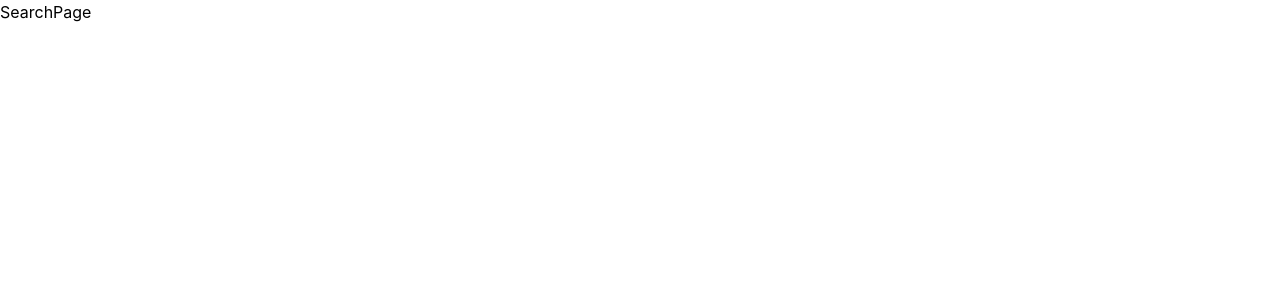
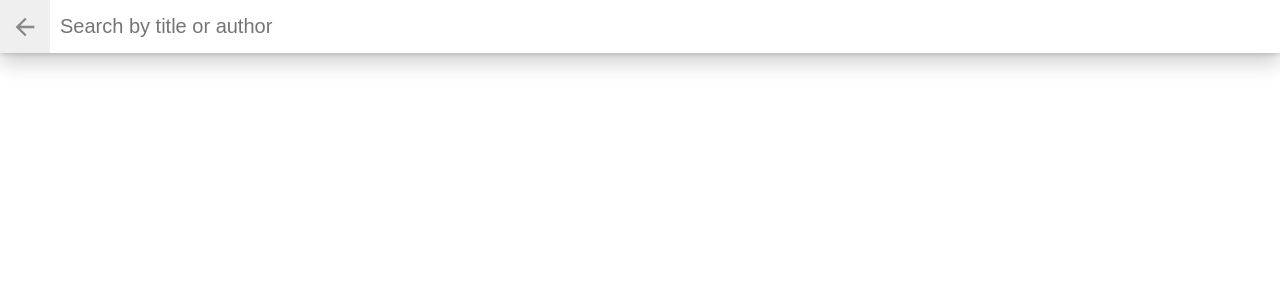
Before and after one commit to RehamMuhammad/My-Reads-React, a React (Create React App) app: page /search in a window 1280 px wide. Shown: the top 300 px of the page. Built offline with nearby package versions, Linux system fonts and the light colour scheme.

Commit message:
Add Search input component

```diff
--- a/src/App.css
+++ b/src/App.css
@@ -112,6 +112,8 @@ body, .app {
   font-size: 0;
   border: none;
   outline: none;
+  cursor: pointer;
+
 }
 
 button:active {
--- /dev/null
+++ b/src/components/SearchInput/index.js
@@ -0,0 +1,18 @@
+import React from "react";
+import { Link } from 'react-router-dom'
+
+
+function SearchInput() {
+  return (
+    <div className="search-books-bar">
+      <Link to="/">
+        <button className="close-search">Close</button>
+      </Link>
+      <div className="search-books-input-wrapper">
+        <input type="text" placeholder="Search by title or author" />
+      </div>
+    </div>
+  );
+}
+
+export {SearchInput} ;
--- a/src/components/index.js
+++ b/src/components/index.js
@@ -3,3 +3,4 @@ export * from './Book'
 export * from './Header'
 export * from './BookShelf'
 export * from './OpenSearch'
+export * from './SearchInput'
--- a/src/pages/Search/index.js
+++ b/src/pages/Search/index.js
@@ -1,9 +1,12 @@
 import React from 'react'
+import { SearchInput } from '../../components'
 
 function SearchPage() {
-  return (
-    <div>SearchPage</div>
-  )
+    return (
+        <div className="search-books">
+         <SearchInput />
+        </div>
+    )
 }
 
 export default SearchPage
```
